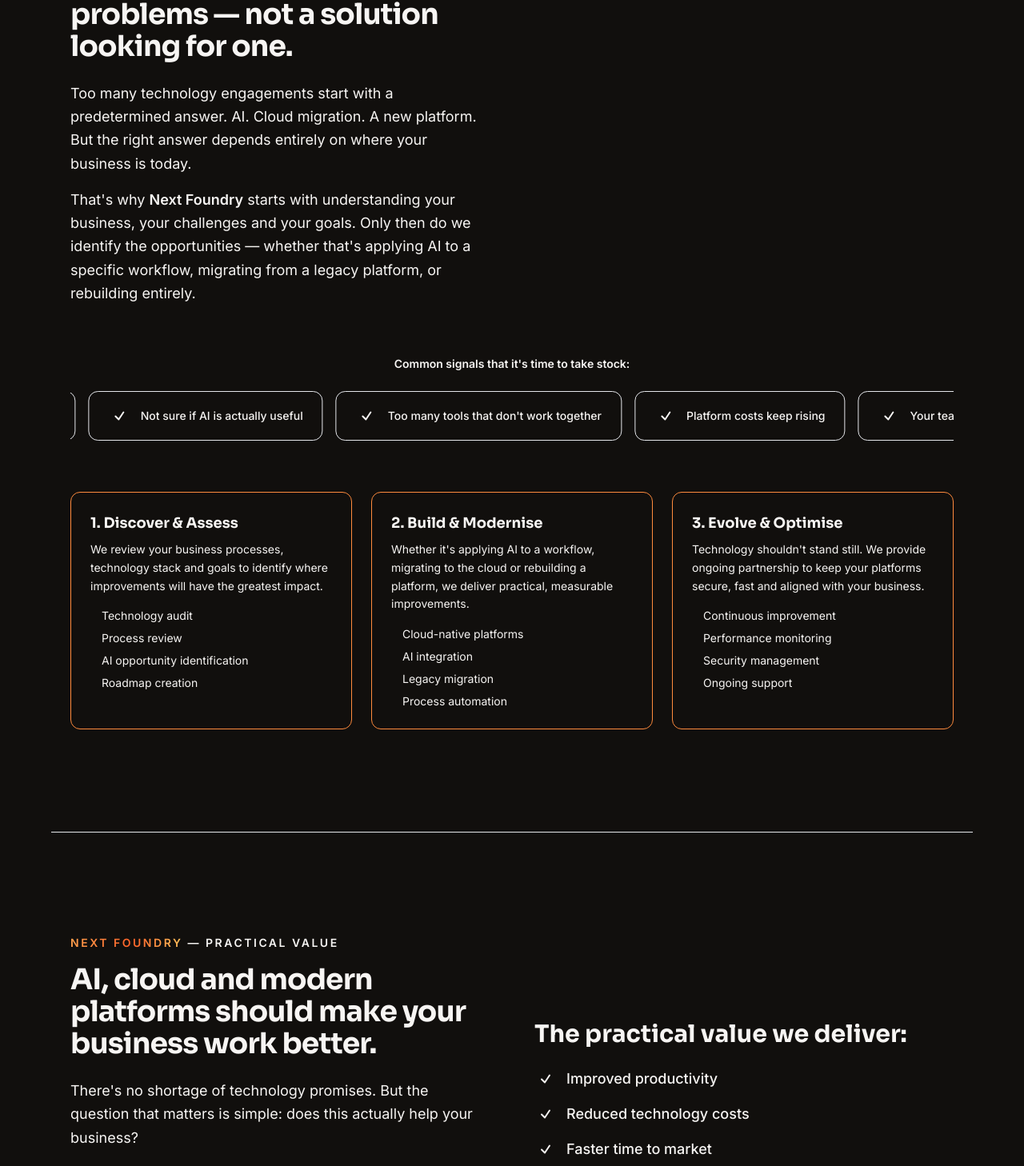
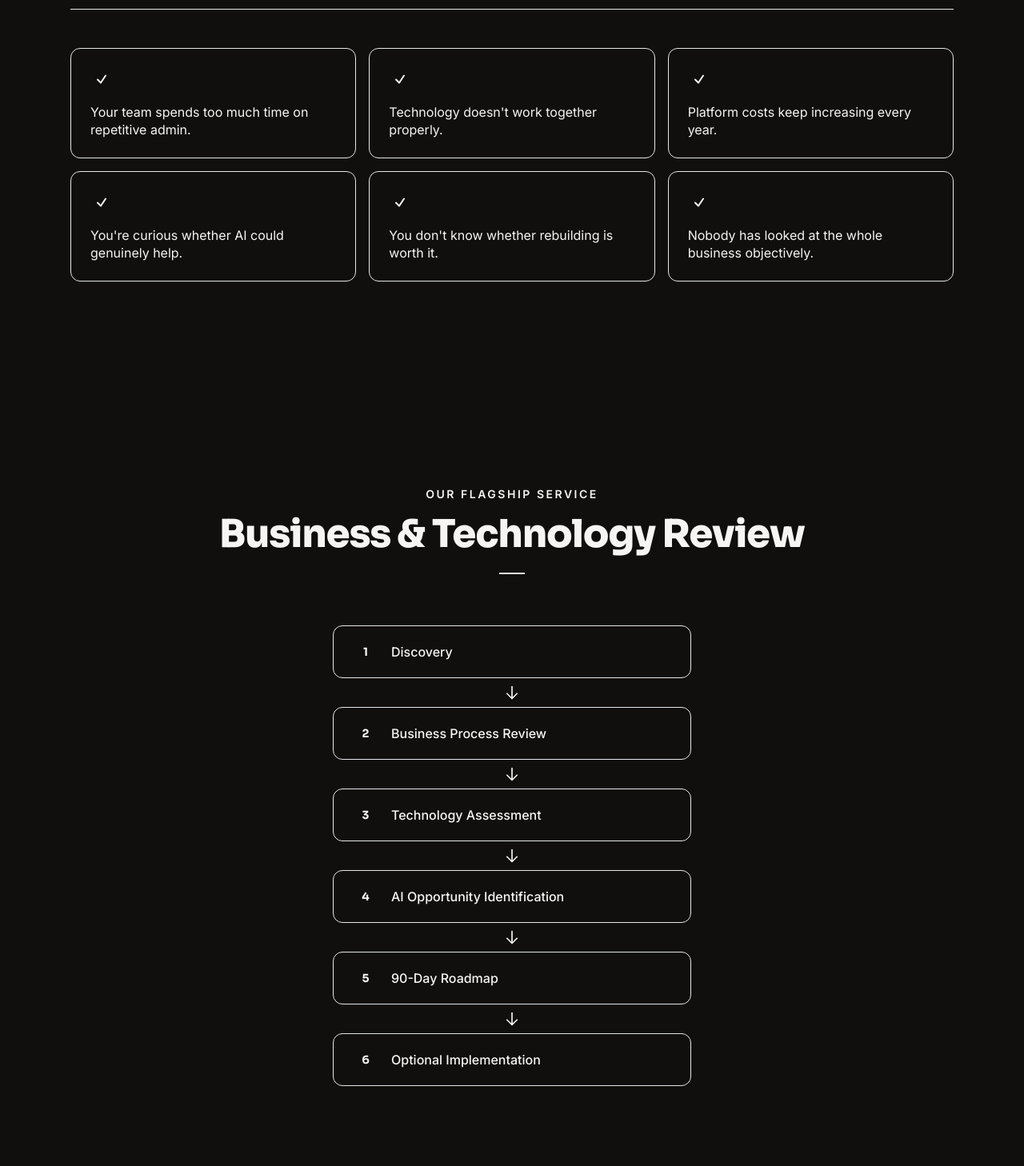
Before and after one commit to Orky63/NextFoundry, a React (Vite) app in the folder apps/web/: page / in a window 1280 px wide. Shown: the part 1272-2730 px from the top of the page at 80% size. Built offline with nearby package versions, Linux system fonts and the light colour scheme.

Commit message:
rebuilt p 2

```diff
--- a/apps/web/src/pages/HomePage.jsx
+++ b/apps/web/src/pages/HomePage.jsx
@@ -200,209 +200,89 @@ export default function HomePage() {
         </Section>
       </div>
 
-      {/* Our approach */}
+      {/* Familiar */}
       <Section id="approach" className="py-24 md:py-32">
-        <div className="grid items-center gap-14 md:grid-cols-2">
-          <motion.div variants={fadeUp} initial="hidden" whileInView="show" viewport={{ once: true, amount: 0.4 }}>
-            <p className="mb-4 text-sm font-semibold uppercase tracking-[0.18em] text-primary">
-              <span className="ember-text font-bold">Next Foundry</span> — Our approach
-            </p>
-            <h2 className="font-display text-3xl font-bold leading-tight tracking-tight md:text-4xl">
-              We start with your business problems — not a solution looking for one.
-            </h2>
-            <div className="mt-6 space-y-4 text-lg leading-relaxed text-muted-foreground">
-              <p>Too many technology engagements start with a predetermined answer. AI. Cloud migration. A new platform. But the right answer depends entirely on where your business is today.</p>
-              <p>That's why <span className="text-foreground font-semibold">Next Foundry</span> starts with understanding your business, your challenges and your goals. Only then do we identify the opportunities — whether that's applying AI to a specific workflow, migrating from a legacy platform, or rebuilding entirely.</p>
-            </div>
-          </motion.div>
+        <div className="mb-12 border-t border-border/40 pt-12 text-center">
+          <motion.p variants={fadeUp} initial="hidden" whileInView="show" viewport={{ once: true, amount: 0.4 }}>
+            <span className="text-sm font-semibold uppercase tracking-[0.2em] text-muted-foreground">Does any of this sound familiar?</span>
+          </motion.p>
+          <div className="mt-4 border-b border-border/40" />
         </div>
 
+        <div className="grid gap-4 sm:grid-cols-2 lg:grid-cols-3">
+          {[
+            "Your team spends too much time on repetitive admin.",
+            "Technology doesn't work together properly.",
+            "Platform costs keep increasing every year.",
+            "You're curious whether AI could genuinely help.",
+            "You don't know whether rebuilding is worth it.",
+            "Nobody has looked at the whole business objectively.",
+          ].map((item, i) => (
             <motion.div
+              key={item}
               variants={fadeUp}
               initial="hidden"
               whileInView="show"
-          viewport={{ once: true, amount: 0.3 }}
-          className="relative mt-16 overflow-hidden"
-        >
-          <div className="mb-6 text-center">
-            <p className="text-sm font-semibold text-muted-foreground">
-              Common signals that it's time to take stock:
-            </p>
-          </div>
-          <motion.div
-            className="flex gap-4"
-            animate={{ x: [0, -900] }}
-            transition={{ duration: 20, repeat: Infinity, ease: 'linear' }}
-          >
-            {[
-              'Technology feels like a bottleneck',
-              "Not sure if AI is actually useful",
-              'Too many tools that don\'t work together',
-              'Platform costs keep rising',
-              'Your team is spending time on manual work',
-              'Technology feels like a bottleneck',
-              "Not sure if AI is actually useful",
-              'Too many tools that don\'t work together',
-              'Platform costs keep rising',
-              'Your team is spending time on manual work',
-            ].map((label, i) => (
-              <div
-                key={i}
-                className="flex shrink-0 items-center gap-3 rounded-xl border border-border bg-card px-6 py-4"
+              viewport={{ once: true, amount: 0.2 }}
+              custom={i}
+              className="rounded-xl border border-border bg-card p-6"
+              whileHover={{ y: -4, boxShadow: '0 12px 40px rgba(0,0,0,0.3)' }}
+              transition={{ type: 'spring', stiffness: 300, damping: 20 }}
             >
               <span className="flex h-7 w-7 items-center justify-center rounded-full bg-primary/20">
                 <svg className="h-4 w-4 text-primary" fill="none" viewBox="0 0 24 24" stroke="currentColor" strokeWidth={3}>
                   <path strokeLinecap="round" strokeLinejoin="round" d="M4.5 12.75l6 6 9-13.5" />
                 </svg>
               </span>
-                <span className="whitespace-nowrap text-sm font-medium text-foreground">{label}</span>
+              <p className="mt-4 text-base leading-snug text-foreground/90">{item}</p>
+            </motion.div>
+          ))}
         </div>
-            ))}
-          </motion.div>
-          <div className="pointer-events-none absolute inset-y-0 left-0 w-20 bg-gradient-to-r from-background to-transparent" />
-          <div className="pointer-events-none absolute inset-y-0 right-0 w-20 bg-gradient-to-l from-background to-transparent" />
+      </Section>
+
+      {/* Flagship service */}
+      <Section className="py-24 md:py-32">
+        <motion.div variants={fadeUp} initial="hidden" whileInView="show" viewport={{ once: true, amount: 0.4 }}>
+          <p className="mb-4 text-center text-sm font-semibold uppercase tracking-[0.18em] text-primary">Our flagship service</p>
+          <h2 className="text-center font-display text-4xl font-extrabold leading-tight tracking-tight md:text-5xl">
+            Business &amp; Technology Review
+          </h2>
+          <div className="mx-auto mt-6 max-w-[2rem] border-t-2 border-primary" />
         </motion.div>
 
+        <div className="mx-auto mt-16 flex max-w-[28rem] flex-col items-center gap-0">
+          {[
+            'Discovery',
+            'Business Process Review',
+            'Technology Assessment',
+            'AI Opportunity Identification',
+            '90-Day Roadmap',
+            'Optional Implementation',
+          ].map((step, i) => (
             <motion.div
+              key={step}
               variants={fadeUp}
               initial="hidden"
               whileInView="show"
-          viewport={{ once: true, amount: 0.2 }}
-          className="mt-16 grid gap-6 md:grid-cols-3"
+              viewport={{ once: true }}
+              custom={i}
+              className="flex w-full flex-col items-center"
             >
-          <div className="flex flex-col rounded-xl border border-border bg-secondary p-6" style={{ borderColor: 'hsl(var(--primary))' }}>
-            <h3 className="font-display text-lg font-bold text-foreground">1. Discover & Assess</h3>
-            <p className="mt-2 text-sm leading-relaxed text-muted-foreground">
-              We review your business processes, technology stack and goals to identify where improvements will have the greatest impact.
-            </p>
-            <ul className="mt-4 space-y-2 text-sm text-muted-foreground">
-              <li className="flex items-center gap-2">
-                <span className="h-1.5 w-1.5 rounded-full bg-primary" />
-                Technology audit
-              </li>
-              <li className="flex items-center gap-2">
-                <span className="h-1.5 w-1.5 rounded-full bg-primary" />
-                Process review
-              </li>
-              <li className="flex items-center gap-2">
-                <span className="h-1.5 w-1.5 rounded-full bg-primary" />
-                AI opportunity identification
-              </li>
-              <li className="flex items-center gap-2">
-                <span className="h-1.5 w-1.5 rounded-full bg-primary" />
-                Roadmap creation
-              </li>
-            </ul>
+              <div className="flex w-full items-center gap-4 rounded-xl border border-border bg-card px-6 py-4">
+                <span className="flex h-8 w-8 shrink-0 items-center justify-center rounded-full bg-primary/20">
+                  <span className="font-display text-sm font-bold text-primary">{i + 1}</span>
+                </span>
+                <span className="text-base font-medium text-foreground">{step}</span>
               </div>
-
-          <div className="flex flex-col rounded-xl border border-border bg-secondary p-6" style={{ borderColor: 'hsl(var(--primary))' }}>
-            <h3 className="font-display text-lg font-bold text-foreground">2. Build & Modernise</h3>
-            <p className="mt-2 text-sm leading-relaxed text-muted-foreground">
-              Whether it's applying AI to a workflow, migrating to the cloud or rebuilding a platform, we deliver practical, measurable improvements.
-            </p>
-            <ul className="mt-4 space-y-2 text-sm text-muted-foreground">
-              <li className="flex items-center gap-2">
-                <span className="h-1.5 w-1.5 rounded-full bg-primary" />
-                Cloud-native platforms
-              </li>
-              <li className="flex items-center gap-2">
-                <span className="h-1.5 w-1.5 rounded-full bg-primary" />
-                AI integration
-              </li>
-              <li className="flex items-center gap-2">
-                <span className="h-1.5 w-1.5 rounded-full bg-primary" />
-                Legacy migration
-              </li>
-              <li className="flex items-center gap-2">
-                <span className="h-1.5 w-1.5 rounded-full bg-primary" />
-                Process automation
-              </li>
-            </ul>
+              {i < 5 && (
+                <div className="flex flex-col items-center py-2">
+                  <svg className="h-5 w-5 text-primary/40" fill="none" viewBox="0 0 24 24" stroke="currentColor" strokeWidth={2}>
+                    <path strokeLinecap="round" strokeLinejoin="round" d="M19.5 13.5L12 21m0 0l-7.5-7.5M12 21V3" />
+                  </svg>
                 </div>
-
-          <div className="flex flex-col rounded-xl border border-border bg-secondary p-6" style={{ borderColor: 'hsl(var(--primary))' }}>
-            <h3 className="font-display text-lg font-bold text-foreground">3. Evolve & Optimise</h3>
-            <p className="mt-2 text-sm leading-relaxed text-muted-foreground">
-              Technology shouldn't stand still. We provide ongoing partnership to keep your platforms secure, fast and aligned with your business.
-            </p>
-            <ul className="mt-4 space-y-2 text-sm text-muted-foreground">
-              <li className="flex items-center gap-2">
-                <span className="h-1.5 w-1.5 rounded-full bg-primary" />
-                Continuous improvement
-              </li>
-              <li className="flex items-center gap-2">
-                <span className="h-1.5 w-1.5 rounded-full bg-primary" />
-                Performance monitoring
-              </li>
-              <li className="flex items-center gap-2">
-                <span className="h-1.5 w-1.5 rounded-full bg-primary" />
-                Security management
-              </li>
-              <li className="flex items-center gap-2">
-                <span className="h-1.5 w-1.5 rounded-full bg-primary" />
-                Ongoing support
-              </li>
-            </ul>
-          </div>
+              )}
             </motion.div>
-      </Section>
-
-      {/* Practical value */}
-      <Section className="border-y border-border/60 bg-secondary/20 py-24 md:py-32">
-        <div className="grid items-center gap-14 md:grid-cols-2">
-          <motion.div
-            variants={fadeUp}
-            initial="hidden"
-            whileInView="show"
-            viewport={{ once: true, amount: 0.4 }}
-          >
-            <p className="mb-4 text-sm font-semibold uppercase tracking-[0.18em] text-primary">
-              <span className="ember-text font-bold">Next Foundry</span> — Practical value
-            </p>
-            <h2 className="font-display text-3xl font-bold leading-tight tracking-tight md:text-4xl">
-              AI, cloud and modern platforms should make your business work better.
-            </h2>
-            <div className="mt-6 space-y-4 text-lg leading-relaxed text-muted-foreground">
-              <p>
-                There's no shortage of technology promises. But the question that matters is simple: does this actually help your business?
-              </p>
-              <p>
-                Our background is in enterprise cloud engineering, AI-assisted development and service management. We bring the disciplines used by large organisations and apply them pragmatically to businesses that want to work smarter.
-              </p>
-              <p>
-                We don't sell technology for its own sake. We sell better ways of working.
-              </p>
-            </div>
-          </motion.div>
-          <motion.div
-            variants={fadeUp}
-            initial="hidden"
-            whileInView="show"
-            viewport={{ once: true, amount: 0.3 }}
-          >
-            <p className="mb-6 font-display text-2xl font-bold leading-tight text-foreground md:text-3xl">
-              The practical value we deliver:
-            </p>
-            <ul className="space-y-4">
-              {['Improved productivity', 'Reduced technology costs', 'Faster time to market', 'Better customer experiences', 'Long-term maintainability'].map((item, i) => (
-                <motion.li
-                  key={item}
-                  initial={{ opacity: 0, x: -20 }}
-                  whileInView={{ opacity: 1, x: 0 }}
-                  viewport={{ once: true }}
-                  transition={{ delay: i * 0.1, duration: 0.4, ease: 'easeOut' }}
-                  className="flex items-center gap-3"
-                >
-                  <span className="flex h-7 w-7 items-center justify-center rounded-full bg-primary/20">
-                    <svg className="h-4 w-4 text-primary" fill="none" viewBox="0 0 24 24" stroke="currentColor" strokeWidth={3}>
-                      <path strokeLinecap="round" strokeLinejoin="round" d="M4.5 12.75l6 6 9-13.5" />
-                    </svg>
-                  </span>
-                  <span className="text-lg font-medium text-foreground">{item}</span>
-                </motion.li>
           ))}
-            </ul>
-          </motion.div>
         </div>
       </Section>
 
```
Also changed, not shown: 1 other file (tests, documents, lock files or other folders). Lines whose indentation alone changed are shown as unchanged.
